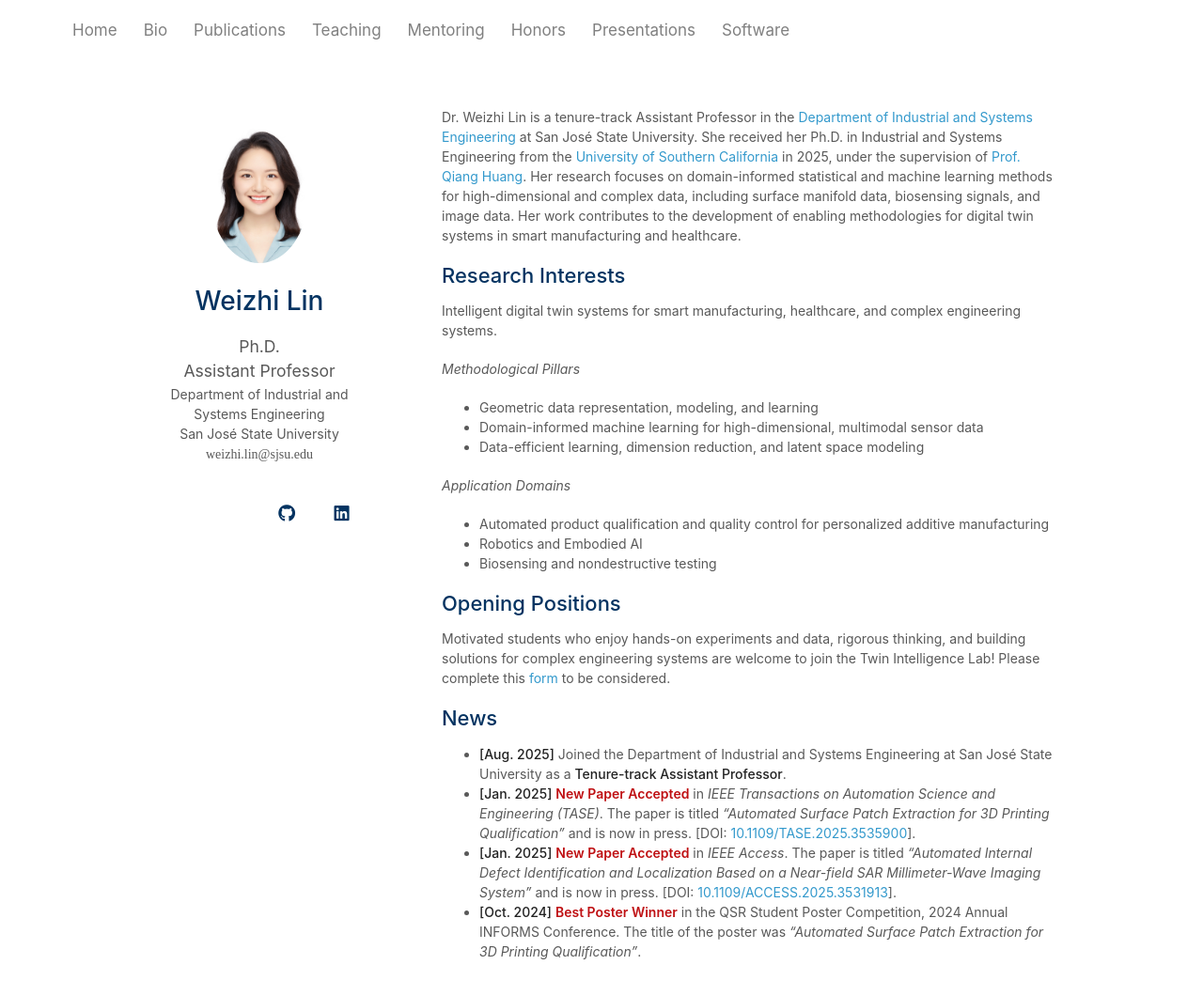
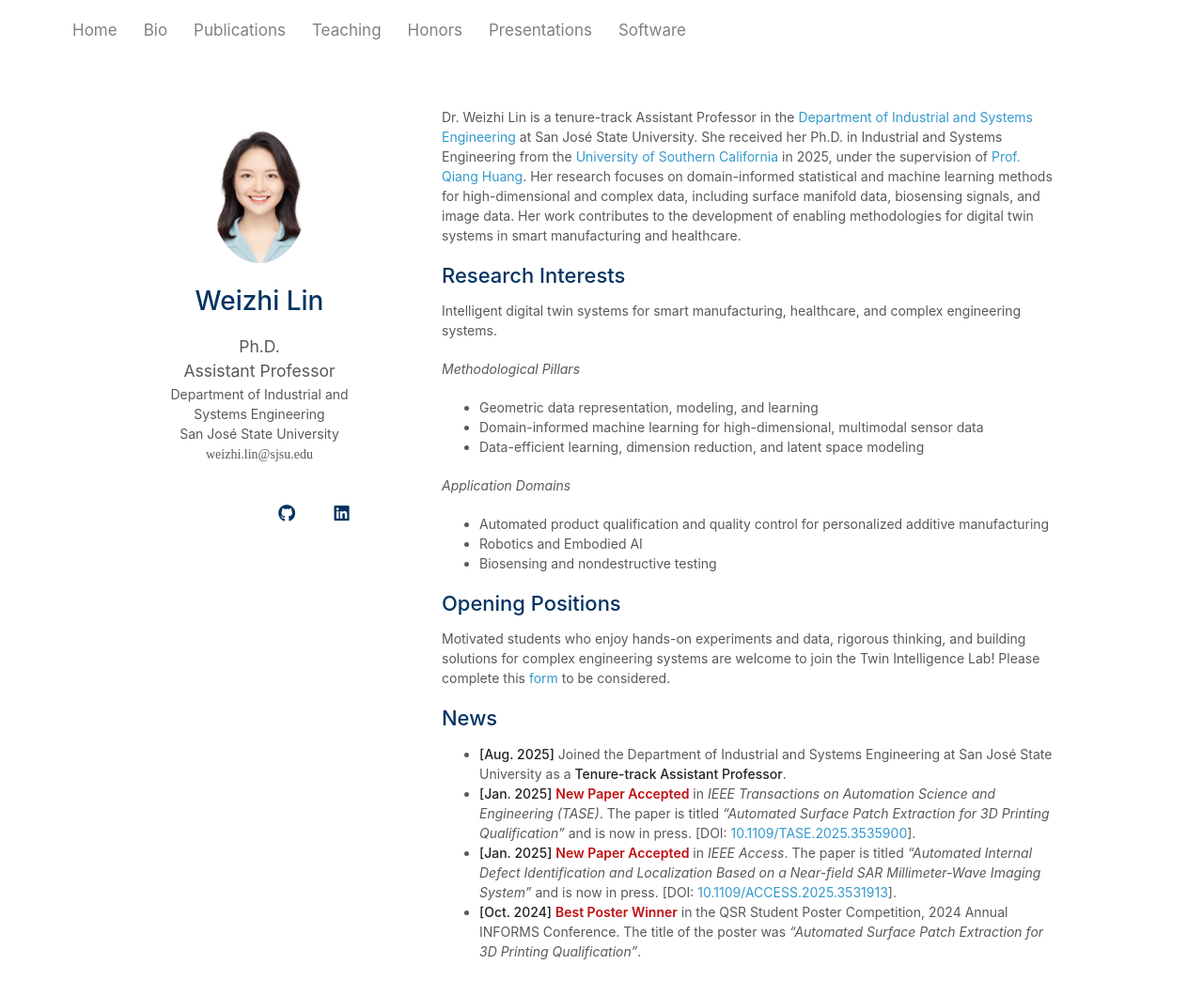
Before and after one commit to weizhi-lin/weizhi-lin.github.io, a Jekyll site: the page built from index.md, in a window 1280 px wide and 1114 px high. Shown: the top 1060 px of the window at 94% size. Built offline with Jekyll 4.4.1, drawn with Linux system fonts in a browser that asks for light colours; a style sheet for code colours, icons or effects is not loaded.

Commit message:
Remove 'Mentoring' from navigation menu
Removed 'Mentoring' section from navigation.

```diff
--- a/_data/navigation.yml
+++ b/_data/navigation.yml
@@ -15,9 +15,6 @@ main:
   - title: "Teaching"
     url: /teaching/
 
-  - title: "Mentoring"
-    url: /mentoring/
-
   - title: "Honors"
     url: /honors/
 
```
